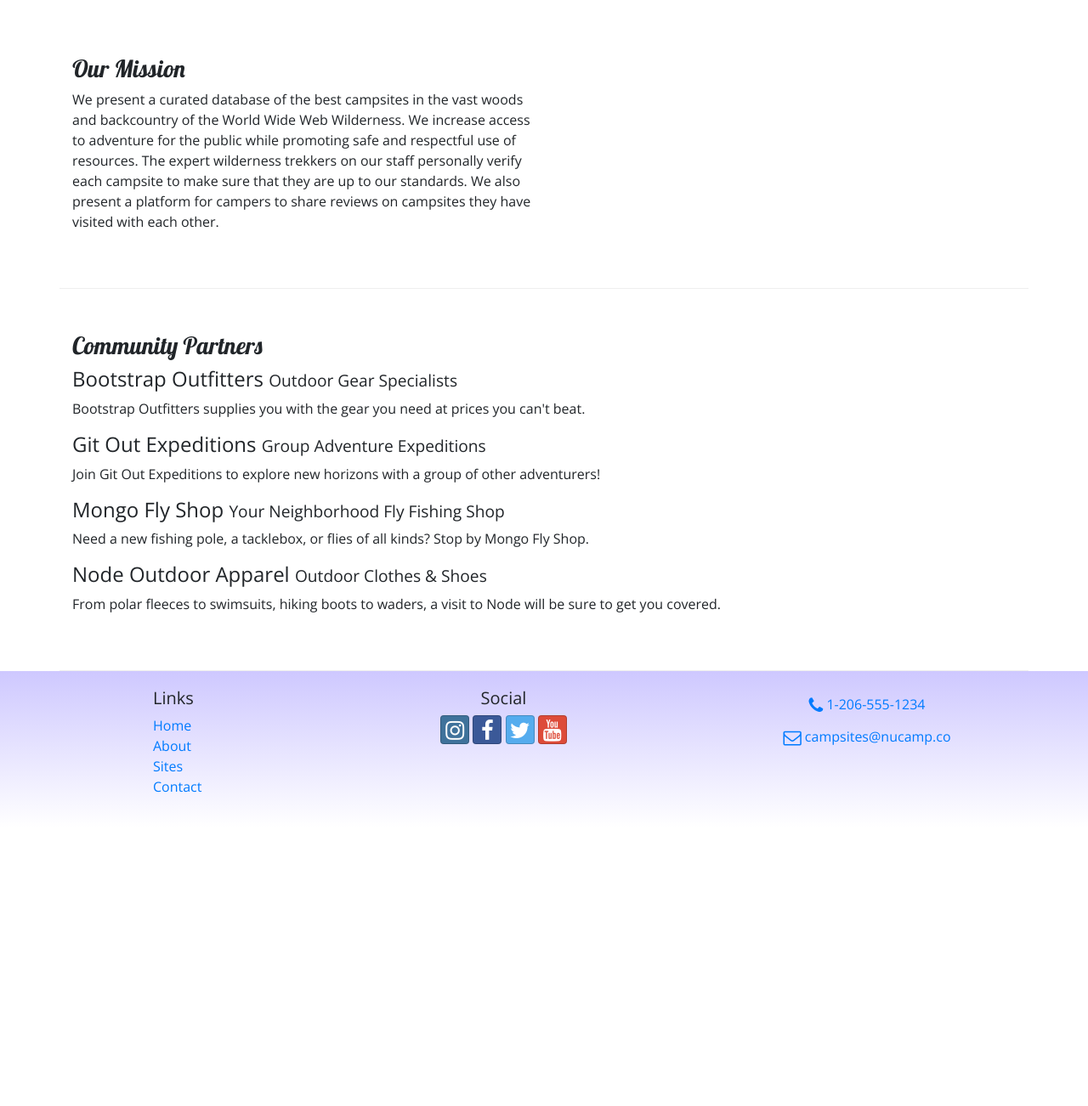
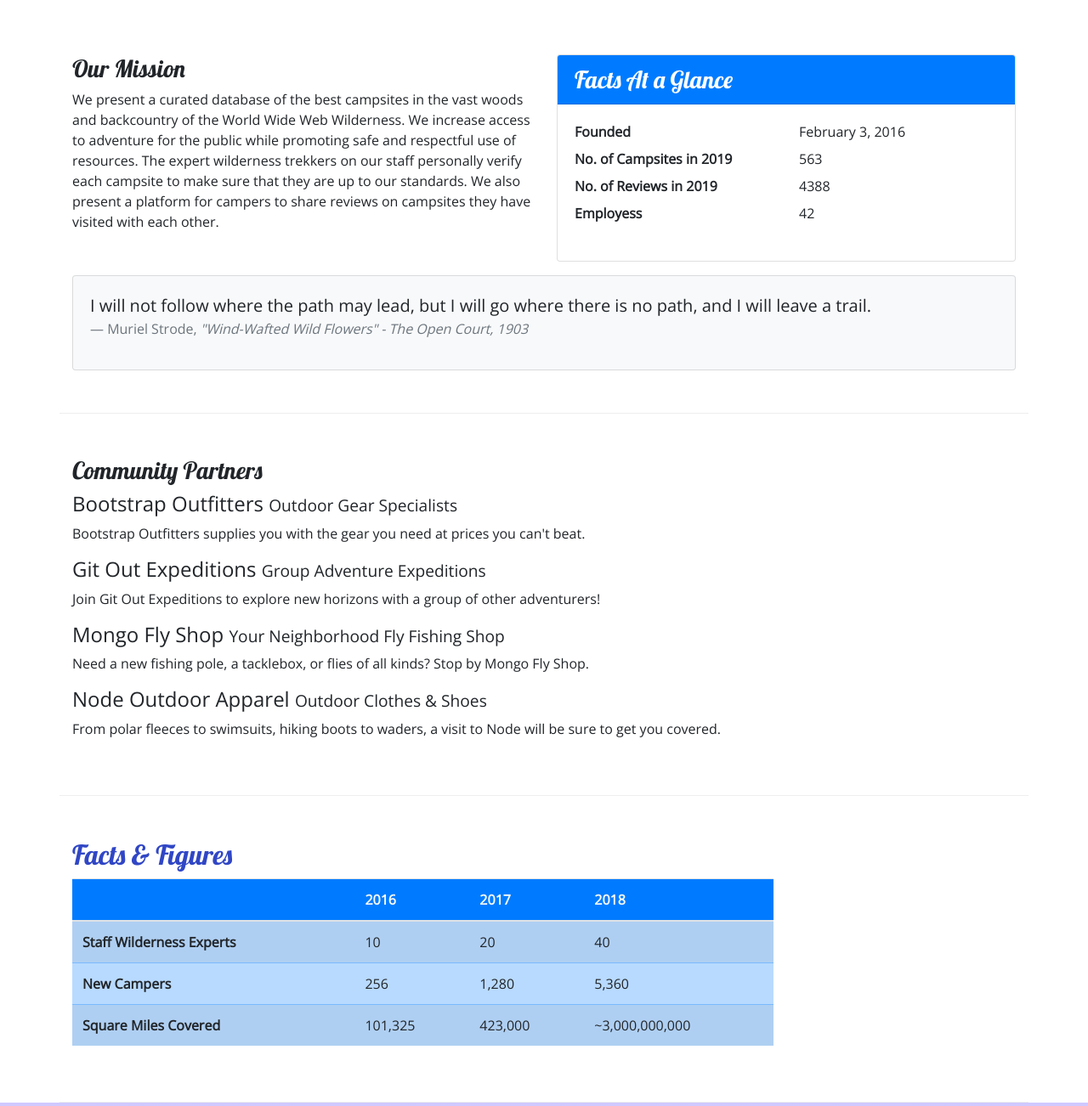
Before and after one commit to j-Arez/Nucamp-Site, a website: page aboutus.html in a window 1280 px wide. Shown: the part 340-1642 px from the top of the page at 85% size. Before the commit the page ends 1314 px from the top, so only its background shows below. Drawn offline with nearby package versions, Linux system fonts and the light colour scheme.

Commit message:
Added Tables and Cards

```diff
--- a/aboutus.html
+++ b/aboutus.html
@@ -39,10 +39,14 @@
 
             <div class="collapse navbar-collapse" id="nucampNavbar">
                 <ul class="navbar-nav">
-                    <li class="nav-item"> <a class="nav-link" href="index.html"> <i class="fa fa-home fa-lg"> </i> Home </a> </li>
-                    <li class="nav-item active"> <a class="nav-link" href="#"> <i class="fa fa-info fa-lg"> </i> About </a> </li>
-                    <li class="nav-item"> <a class="nav-link" href="#"> <i class="fa fa-list fa-lg"> </i> Sites </a> </li>
-                    <li class="nav-item"> <a class="nav-link" href="#"> <i class="fa fa-address-card fa-lg"> </i> Contact </a></li>
+                    <li class="nav-item"> <a class="nav-link" href="index.html"> <i class="fa fa-home fa-lg"> </i> Home
+                        </a> </li>
+                    <li class="nav-item active"> <a class="nav-link" href="#"> <i class="fa fa-info fa-lg"> </i> About
+                        </a> </li>
+                    <li class="nav-item"> <a class="nav-link" href="#"> <i class="fa fa-list fa-lg"> </i> Sites </a>
+                    </li>
+                    <li class="nav-item"> <a class="nav-link" href="#"> <i class="fa fa-address-card fa-lg"> </i>
+                            Contact </a></li>
                 </ul>
             </div>
         </div>
@@ -69,6 +73,34 @@
                     campsite to make sure that they are up to our standards. We also present a platform for campers to
                     share reviews on campsites they have visited with each other.</p>
             </div>
+            <div class="col-sm-6">
+                <div class="card">
+                    <h3 class="card-header bg-primary text-white">Facts At a Glance</h3>
+                    <div class="card-body">
+                        <dl class="row">
+                            <dt class="col-6">Founded</dt>
+                            <dd class="col-6">February 3, 2016</dd>
+                            <dt class="col-6">No. of Campsites in 2019</dt>
+                            <dd class="col-6">563</dd>
+                            <dt class="col-6">No. of Reviews in 2019</dt>
+                            <dd class="col-6">4388</dd>
+                            <dt class="col-6">Employess</dt>
+                            <dd class="col-6">42</dd>
+                    </div>
+                </div>
+            </div>
+            <div class="col">
+                <div class="card bg-light mt-3">
+                    <blockquote class="blockquote card-body">
+                        <p class="mb-0">I will not follow where the path may lead, but I will go where there is no path, and I will leave a trail.</p>
+                        <footer class="blockquote-footer">Muriel Strode,
+                            <cite title="Source Title">"Wind-Wafted Wild Flowers" -
+                                The Open Court, 1903
+                            </cite>
+                        </footer>
+                    </blockquote>
+                </div>
+            </div>
         </div>
 
         <div class="row row-content">
@@ -88,9 +120,49 @@
                     will be sure to get you covered.</p>
             </div>
         </div>
+        <div class="row row-content">
+            <div class="col-sm-9">
+                <h2>Facts &amp; Figures</h2>
+                <div class="table-responsive">
+                    <table class="table table-striped">
+                        <thead>
+                            <tr class="bg-primary text-light">
+                                <th></th>
+                                <th>2016</th>
+                                <th>2017</th>
+                                <th>2018</th>
+                            </tr>
+                        </thead>
+                        <tbody class="table-primary">
+                            <tr>
+                            <th>Staff Wilderness Experts</th>
+                            <td>10</td>
+                            <td>20</td>
+                            <td>40</td>
+                            </tr>
+                            <tr>
+                                <th>New Campers</th>
+                                <td>256</td>
+                                <td>1,280</td>
+                                <td>5,360</td>
+                            </tr>
+                            <tr>
+                                <th>Square Miles Covered</th>
+                                <td>101,325</td>
+                                <td>423,000</td>
+                                <td>~3,000,000,000</td>
+
+                            </tr>
+                        </tbody>
+                    </table>
+                </div>
+            </div>
+
+
+        </div>
     </div>
 
-    <footer>
+    <footer class="site-footer">
         <div class="container">
             <div class="row">
                 <div class="col-4 col-sm-2 offset-1">
@@ -104,10 +176,14 @@
                 </div>
                 <div class="col-6 col-sm-5 text-center">
                     <h5>Social</h5>
-                    <a class="btn btn-social-icon btn-instagram" href="http://instagram.com/"><i class="fa fa-instagram"></i></a>
-                    <a class="btn btn-social-icon btn-facebook" href="http://facebook.com/"><i class="fa fa-facebook"></i></a>
-                    <a class="btn btn-social-icon btn-twitter" href="http://twitter.com/"><i class="fa fa-twitter"></i></a>
-                    <a class="btn btn-social-icon btn-google" href="http://youtube.com/"><i class="fa fa-youtube"></i></a>
+                    <a class="btn btn-social-icon btn-instagram" href="http://instagram.com/"><i
+                            class="fa fa-instagram"></i></a>
+                    <a class="btn btn-social-icon btn-facebook" href="http://facebook.com/"><i
+                            class="fa fa-facebook"></i></a>
+                    <a class="btn btn-social-icon btn-twitter" href="http://twitter.com/"><i
+                            class="fa fa-twitter"></i></a>
+                    <a class="btn btn-social-icon btn-google" href="http://youtube.com/"><i
+                            class="fa fa-youtube"></i></a>
                 </div>
 
                 <div class="col-sm-4 text-center">
--- a/css/styles.css
+++ b/css/styles.css
@@ -14,7 +14,7 @@ header h2{
     color: #CEC8FF;
 }
 
-footer {
+.site-footer {
     background-image: linear-gradient(#CEC8FF, white);
     padding: 20px 0;
 }
```
Also changed, not shown: contactus.html (+1 -1 lines), index.html (+1 -1 lines).
